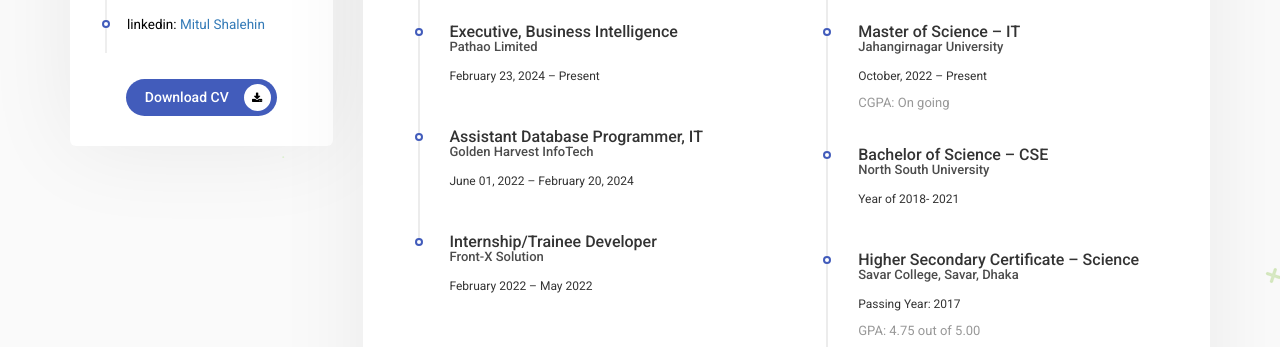
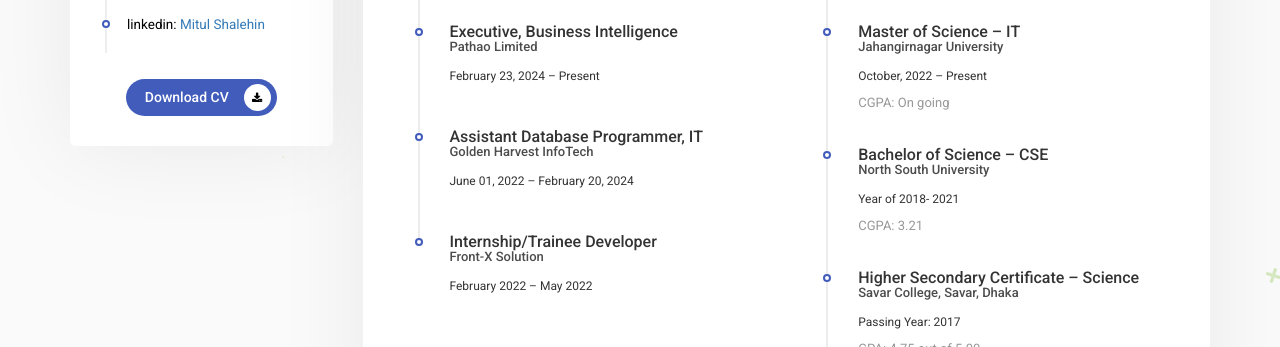
Before and after one commit to mitul-shalehin/resume, a plain HTML site: page index.html in a window 1280 px wide. Shown: the part 605-952 px from the top of the page. Drawn offline with Linux system fonts and the light colour scheme.

Commit message:
index.html

```diff
--- a/index.html
+++ b/index.html
@@ -309,6 +309,7 @@
                                                         <li>
                                                             <h3 class="line-title">Bachelor of Science – CSE<p> North South University</p></h3>
                                                             <span>Year of 2018- 2021 </span>
+                                                            <p class="little-text">CGPA: 3.21</p>
                                                         </li>
 
 
```
